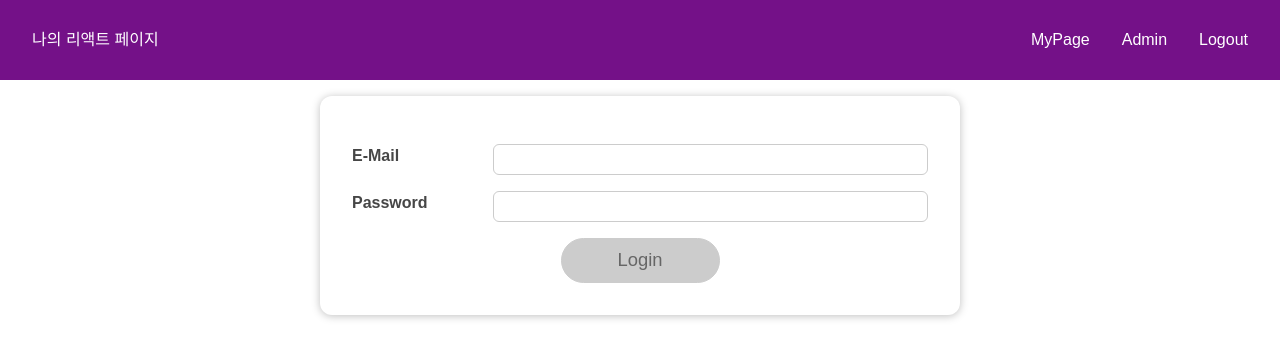
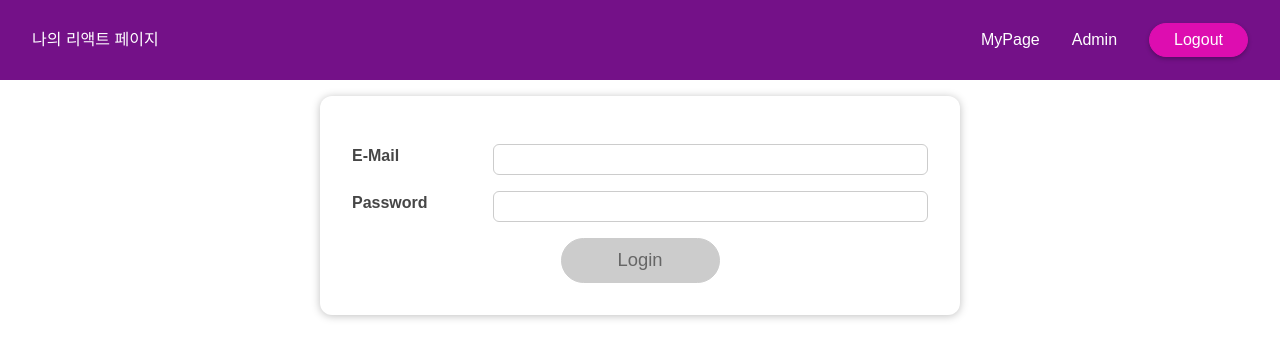
Before and after one commit to inhyeokoh/react-study202501, a React (Vite) app: page / in a window 1280 px wide. Shown: the top 358 px of the page. Built offline with nearby package versions, Linux system fonts and the light colour scheme.

Commit message:
# 6-1-3. useEffect 기초

```diff
--- a/src/App.jsx
+++ b/src/App.jsx
@@ -1,4 +1,4 @@
-import { useState } from 'react';
+import { useEffect, useState } from 'react';
 import './App.css';
 import MainHeader from './components/SideEffect/MainHeader';
 import Home from './components/SideEffect/Home';
@@ -11,13 +11,21 @@ const App = () => {
   const [isLoggedIn, setIsLoggedIn] = useState(false);
 
 
-  // 지금 이 컴포넌트가 렌더링될 때 localStorage에서 토큰을 꺼내서 이전에 로그인 했던 사람인지를 확인
-  console.log('토큰 검사!!');
-  const token = localStorage.getItem('login-flag');
+  // side effect(서버에서 데이터 가져오거나 상태가 변하는) 처리를 위한 함수
+  useEffect(() => {
+    console.log('useEffect 실행됨!');
+    console.log('토큰 검사!!');
+    // 이 컴포넌트가 렌더링될 때 localStorage에서 토큰을 꺼내서 이전에 로그인 했던 사람인지를 확인
+    const token = localStorage.getItem('login-flag');
 
-  if (token === '1') {
-    setIsLoggedIn(true);
-  }
+    if (token === '1') {
+      setIsLoggedIn(true);
+    }
+  }, []);
+  // 기본적으로 useEffect의 첫번째 파라미터에 렌더링 후 실행할 함수를 전달
+  // 두번째 파라미터에는 빈 배열을 전달하면 렌더링 이후 단 1번만 실행하는 함수로 작동
+
+
 
 
   // 로그인 수행 함수를 전달
@@ -32,8 +40,14 @@ const App = () => {
     }
   };
 
+  // 로그아웃을 위한 함수
+  const handleLogout = () => {
+    localStorage.removeItem('login-flag');
+    setIsLoggedIn(false);
+  };
+
   return <>
-    <MainHeader />
+    <MainHeader onLogout={handleLogout} />
     <main>
       {isLoggedIn && <Home />}
       {!isLoggedIn && <Login onLogin={handleLogin} />}
--- a/src/components/SideEffect/MainHeader.jsx
+++ b/src/components/SideEffect/MainHeader.jsx
@@ -2,11 +2,11 @@ import React from 'react';
 import styles from './MainHeader.module.css';
 import Navigation from './Navigation';
 
-const MainHeader = () => {
+const MainHeader = ({onLogout}) => {
   return (
     <header className={styles['main-header']}>
       <h1>나의 리액트 페이지</h1>
-      <Navigation />
+      <Navigation onLogout={onLogout} />
     </header>
   );
 };
--- a/src/components/SideEffect/Navigation.jsx
+++ b/src/components/SideEffect/Navigation.jsx
@@ -1,7 +1,7 @@
 import React from 'react';
 import styles from './Navigation.module.css';
 
-const Navigation = () => {
+const Navigation = ({onLogout}) => {
   return (
     <nav className={styles.nav}>
       <ul>
@@ -14,7 +14,7 @@ const Navigation = () => {
         </li>
 
         <li>
-          <a href='/'>Logout</a>
+          <button onClick={onLogout}>Logout</button>
         </li>
       </ul>
     </nav>
```
